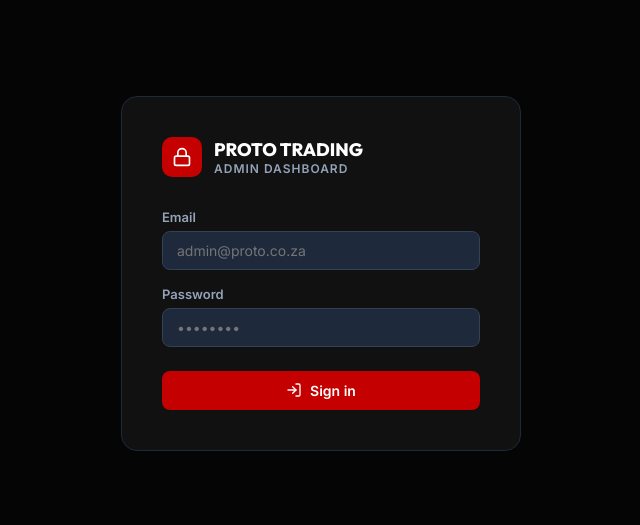
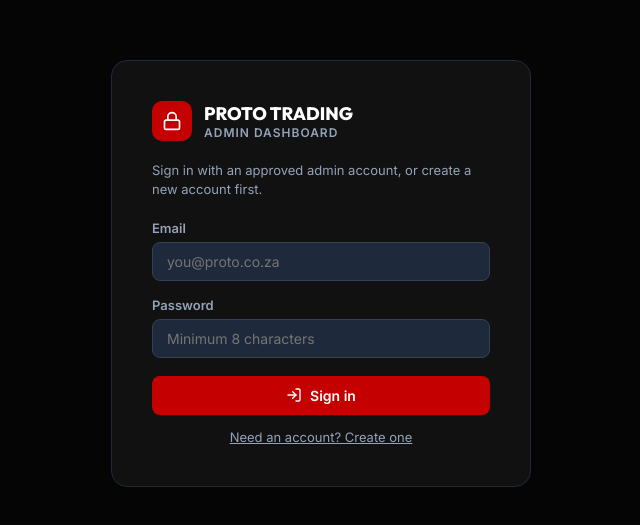
Before and after one commit to ProtoTrading-CO/protoportal-admin, a React (Vite) app: page / in a window 1280 px wide. Shown: the part 127-652 px from the top of the page, without its empty margins (319-959 px from the left). Built offline with nearby package versions, Linux system fonts and the light colour scheme; no server answers.

Commit message:
feat: add self-service account creation for admin portal

```diff
--- a/src/Root.jsx
+++ b/src/Root.jsx
@@ -1,15 +1,18 @@
 import { useEffect, useState } from 'react';
-import { Lock, LogIn } from 'lucide-react';
+import { Lock, LogIn, UserPlus } from 'lucide-react';
 import { supabase } from './lib/supabase';
-import { getCustomerProfile, signIn, signOut } from './lib/auth';
+import { getCustomerProfile, signIn, signOut, signUp } from './lib/auth';
 import AdminPage from './pages/AdminPage';
 
 export default function Root() {
   const [session, setSession] = useState(undefined);
   const [customer, setCustomer] = useState(null);
+  const [mode, setMode] = useState('signin');
+  const [name, setName] = useState('');
   const [email, setEmail] = useState('');
   const [password, setPassword] = useState('');
   const [error, setError] = useState('');
+  const [notice, setNotice] = useState('');
   const [loading, setLoading] = useState(false);
 
   const loadCustomer = async (userId) => {
@@ -35,6 +38,7 @@ export default function Root() {
   const handleLogin = async (e) => {
     e.preventDefault();
     setError('');
+    setNotice('');
     setLoading(true);
     try {
       const { session: sess } = await signIn(email, password);
@@ -49,13 +53,29 @@ export default function Root() {
     }
   };
 
+  const handleSignUp = async (e) => {
+    e.preventDefault();
+    setError('');
+    setNotice('');
+    setLoading(true);
+    try {
+      await signUp(email, password, name);
+      setMode('signin');
+      setPassword('');
+      setNotice('Account created. You can now sign in. Admin access still needs approval.');
+    } catch (err) {
+      setError(err.message || 'Account creation failed');
+    } finally {
+      setLoading(false);
+    }
+  };
+
   const handleLogout = async () => {
     await signOut();
     setSession(null);
     setCustomer(null);
   };
 
-  // Loading state
   if (session === undefined) {
     return (
       <div style={styles.center}>
@@ -64,40 +84,70 @@ export default function Root() {
     );
   }
 
-  // Not admin
   if (session && customer && customer.role !== 'admin') {
     return (
       <div style={styles.center}>
         <div style={styles.card}>
-          <p style={{ color: '#ef4444', marginBottom: '16px' }}>Access denied — admin only.</p>
+          <p style={{ color: '#ef4444', marginBottom: '12px' }}>Access denied — admin only.</p>
+          <p style={{ color: '#94a3b8', fontSize: '13px', lineHeight: 1.5, marginBottom: '16px' }}>
+            Your account exists, but it is not marked as an admin account yet.
+          </p>
           <button onClick={handleLogout} style={styles.btn}>Log out</button>
         </div>
       </div>
     );
   }
 
-  // Logged in as admin
   if (session && customer?.role === 'admin') {
     return <AdminPage customer={customer} onLogout={handleLogout} onViewPortal={() => {}} />;
   }
 
-  // Login form
+  const isSignUp = mode === 'signup';
+
   return (
     <div style={styles.center}>
-      <form onSubmit={handleLogin} style={styles.card}>
-        <div style={{ display: 'flex', alignItems: 'center', gap: '12px', marginBottom: '32px' }}>
+      <form onSubmit={isSignUp ? handleSignUp : handleLogin} style={styles.card}>
+        <div style={{ display: 'flex', alignItems: 'center', gap: '12px', marginBottom: '20px' }}>
           <div style={{ width: '40px', height: '40px', background: '#c40000', borderRadius: '10px', display: 'flex', alignItems: 'center', justifyContent: 'center' }}>
             <Lock size={20} color="#fff" />
           </div>
           <div>
             <div style={{ fontSize: '18px', fontWeight: '800', color: '#fff', fontFamily: 'Outfit, sans-serif' }}>PROTO TRADING</div>
-            <div style={{ fontSize: '12px', color: '#94a3b8', fontWeight: '600', letterSpacing: '1px', textTransform: 'uppercase' }}>Admin Dashboard</div>
+            <div style={{ fontSize: '12px', color: '#94a3b8', fontWeight: '600', letterSpacing: '1px', textTransform: 'uppercase' }}>
+              {isSignUp ? 'Create Account' : 'Admin Dashboard'}
+            </div>
           </div>
         </div>
 
+        <p style={{ color: '#94a3b8', fontSize: '13px', lineHeight: 1.5, marginBottom: '20px' }}>
+          {isSignUp
+            ? 'Create your account here. New accounts are created safely and do not get admin access automatically.'
+            : 'Sign in with an approved admin account, or create a new account first.'}
+        </p>
+
         {error && (
-          <div style={{ background: 'rgba(239,68,68,0.1)', border: '1px solid rgba(239,68,68,0.2)', borderRadius: '8px', padding: '10px 14px', marginBottom: '20px', fontSize: '13px', color: '#fca5a5' }}>
+          <div style={styles.errorBox}>
             {error}
+          </div>
+        )}
+
+        {notice && (
+          <div style={styles.noticeBox}>
+            {notice}
+          </div>
+        )}
+
+        {isSignUp && (
+          <div style={{ marginBottom: '16px' }}>
+            <label style={styles.label}>Name</label>
+            <input
+              type="text"
+              value={name}
+              onChange={(e) => setName(e.target.value)}
+              placeholder="Your name"
+              required
+              style={styles.input}
+            />
           </div>
         )}
 
@@ -107,27 +157,41 @@ export default function Root() {
             type="email"
             value={email}
             onChange={(e) => setEmail(e.target.value)}
-            placeholder="admin@proto.co.za"
+            placeholder="you@proto.co.za"
             required
             style={styles.input}
           />
         </div>
 
-        <div style={{ marginBottom: '24px' }}>
+        <div style={{ marginBottom: '18px' }}>
           <label style={styles.label}>Password</label>
           <input
             type="password"
             value={password}
             onChange={(e) => setPassword(e.target.value)}
-            placeholder="••••••••"
+            placeholder="Minimum 8 characters"
+            minLength={8}
             required
             style={styles.input}
           />
         </div>
 
         <button type="submit" disabled={loading} style={{ ...styles.btn, display: 'flex', alignItems: 'center', justifyContent: 'center', gap: '8px', width: '100%' }}>
-          <LogIn size={16} />
-          {loading ? 'Signing in…' : 'Sign in'}
+          {isSignUp ? <UserPlus size={16} /> : <LogIn size={16} />}
+          {loading ? (isSignUp ? 'Creating account…' : 'Signing in…') : (isSignUp ? 'Create account' : 'Sign in')}
+        </button>
+
+        <button
+          type="button"
+          onClick={() => {
+            setMode(isSignUp ? 'signin' : 'signup');
+            setError('');
+            setNotice('');
+            setPassword('');
+          }}
+          style={styles.linkBtn}
+        >
+          {isSignUp ? 'Already have an account? Sign in' : 'Need an account? Create one'}
         </button>
       </form>
     </div>
@@ -142,6 +206,7 @@ const styles = {
     justifyContent: 'center',
     background: '#050505',
     fontFamily: 'Inter, sans-serif',
+    padding: '20px',
   },
   card: {
     background: '#111',
@@ -149,7 +214,7 @@ const styles = {
     borderRadius: '16px',
     padding: '40px',
     width: '100%',
-    maxWidth: '400px',
+    maxWidth: '420px',
   },
   label: {
     display: 'block',
@@ -180,4 +245,33 @@ const styles = {
     cursor: 'pointer',
     fontFamily: 'inherit',
   },
+  linkBtn: {
+    marginTop: '14px',
+    width: '100%',
+    background: 'transparent',
+    border: 'none',
+    color: '#94a3b8',
+    fontSize: '13px',
+    cursor: 'pointer',
+    textDecoration: 'underline',
+    fontFamily: 'inherit',
+  },
+  errorBox: {
+    background: 'rgba(239,68,68,0.1)',
+    border: '1px solid rgba(239,68,68,0.2)',
+    borderRadius: '8px',
+    padding: '10px 14px',
+    marginBottom: '16px',
+    fontSize: '13px',
+    color: '#fca5a5',
+  },
+  noticeBox: {
+    background: 'rgba(34,197,94,0.1)',
+    border: '1px solid rgba(34,197,94,0.2)',
+    borderRadius: '8px',
+    padding: '10px 14px',
+    marginBottom: '16px',
+    fontSize: '13px',
+    color: '#bbf7d0',
+  },
 };
--- a/src/lib/auth.js
+++ b/src/lib/auth.js
@@ -7,12 +7,13 @@ export async function signIn(email, password) {
 }
 
 export async function signUp(email, password, name) {
-  const { data, error } = await supabase.auth.signUp({
-    email,
-    password,
-    options: { data: { name } },
+  const res = await fetch('/api/register-account', {
+    method: 'POST',
+    headers: { 'Content-Type': 'application/json' },
+    body: JSON.stringify({ email, password, name }),
   });
-  if (error) throw error;
+  const data = await res.json();
+  if (!res.ok) throw new Error(data.error || 'Account creation failed');
   return data;
 }
 
```
Also changed, not shown: api/customer-profile.js (added, +35 -0 lines), api/register-account.js (added, +75 -0 lines).
